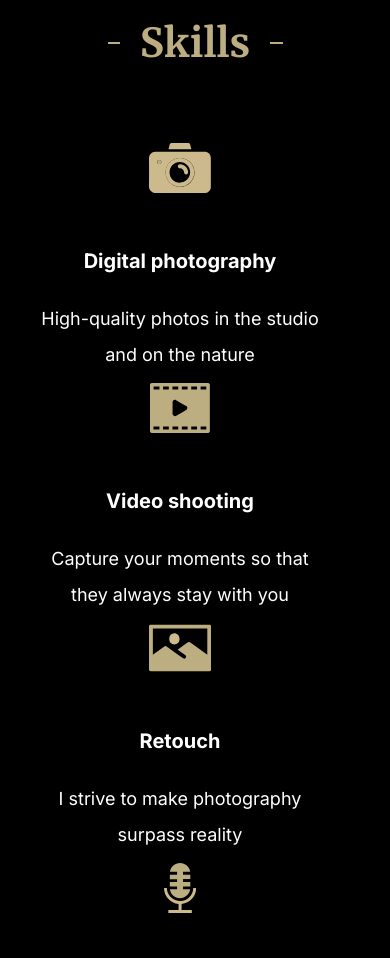
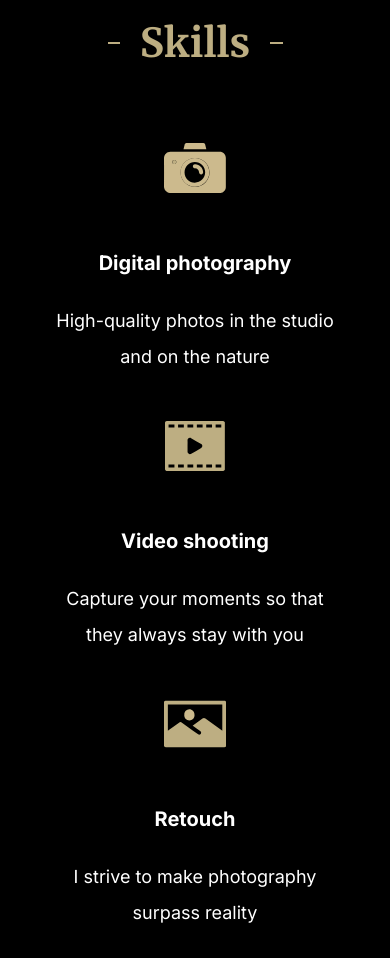
Before and after one commit to DmitriyPlyshevskiy/frontend_educational-projects, a plain HTML site: page portfolio/index.html in a window 390 px wide. Shown: the part 1007-1965 px from the top of the page. Drawn offline with Linux system fonts and the light colour scheme.

Commit message:
feat: added media queries for skills section for 1024px screens

```diff
--- a/portfolio/style.css
+++ b/portfolio/style.css
@@ -150,7 +150,7 @@ a {
 }
 
 @media (max-width: 1024px) {
-    .hero {max-width: 400px;}
+    .hero {max-width: 390px;}
 }
 
 .hero-title {
@@ -175,10 +175,16 @@ a {
     justify-content: space-between;
 }
 
+@media (max-width: 1024px) {
+    .skills-items {
+        justify-content: space-evenly;
+        gap: 36px;
+    }
+}
+
 .skills-item {
     width: 320px;
-    height: 240px;
-    padding: 0 20px 10px;
+    padding: 100px 20px 10px;
     background-position: center top;
     display: flex;
     flex-direction: column;
```
